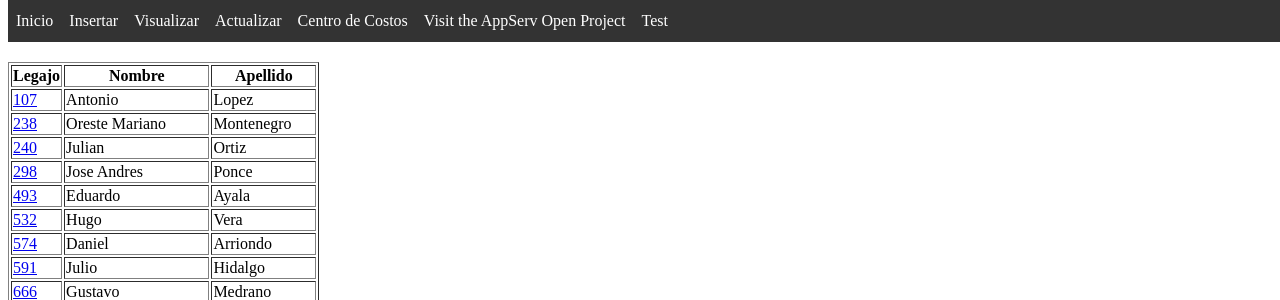
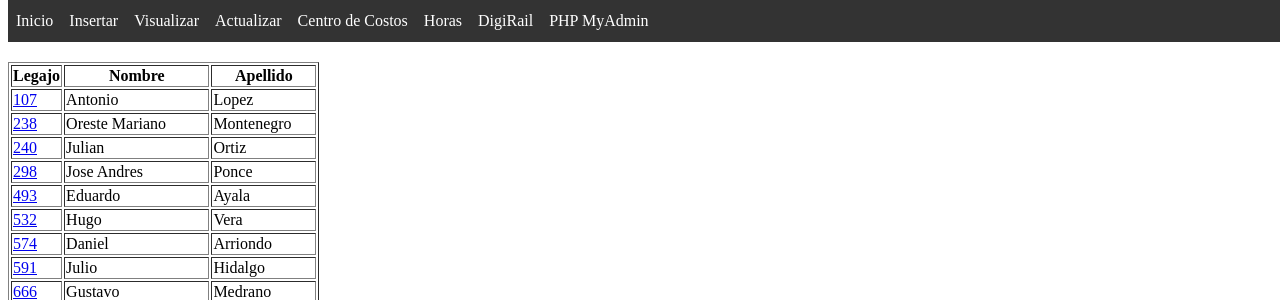
Before and after one commit to AgustinMadygraf/Horas, a PHP site: page /index.php in a window 1280 px wide. Shown: the top 300 px of the page. Run offline with PHP 8.4, Linux system fonts and the light colour scheme; data comes from the database, SQL or seed files in the repository; data that the repository does not hold is empty.

Commit message:
Update navigation bar links. (generated by blackbox.ai )

```diff
--- a/templates/header.php
+++ b/templates/header.php
@@ -12,7 +12,8 @@ echo "<li><a href='insertar_centro.php?legajo=".$legajo."'>Insertar</a></li>";
 echo "<li><a href='mostrar_horas.php?legajo=".$legajo."'>Visualizar</a></li>";
 echo "<li><a href='actualizar_centro.php?legajo=".$legajo."'>Actualizar</a></li>";
 echo "<li><a href='centro_costo.php'>Centro de Costos</a></li>";
-echo "<li><a href='/phpMyAdmin/' target='_blank'>Visit the AppServ Open Project</a></li>";
-echo "<li><a href='registro_horas.php?legajo=".$legajo."'> Test </a></li>";
+echo "<li><a href='/horas/index.php' ".($paginaActual == '/horas/index.php' ? $claseActiva : "").">Horas</a></li>";
+echo "<li><a href='/DigiRail/index.php' ".($paginaActual == '/DigiRail/index.php' ? $claseActiva : "").">DigiRail</a></li>";
+echo "<li><a href='/Bolsas//phpMyAdmin/' target='_blank'>PHP MyAdmin</a></li>";
 echo "</ul></div></header>"
 ?>
```
